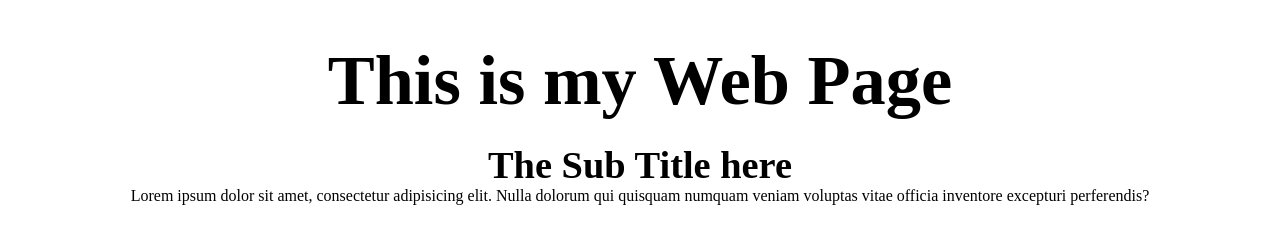
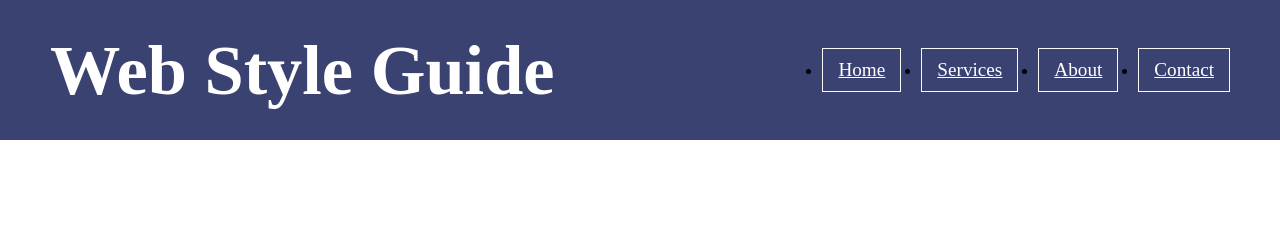
Before and after one commit to jsMarko/project-4, a plain HTML site: page index.html in a window 1280 px wide. Drawn offline with Linux system fonts and the light colour scheme.

Commit message:
Added header, new h1 title, nav mernus

```diff
--- a/css/styles.css
+++ b/css/styles.css
@@ -5,15 +5,35 @@
 }
 
 body {
-   text-align: center;
 }
 
-h1 {
-   font-size: 4.4rem;
-   margin-top: 40px;
+header {
+   height: 140px;
+   background-color: #3a4272;
+   display: flex;
+   justify-content: space-between;
+   align-items: center;
 }
 
-h2 {
-   font-size: 2.4rem;
-   margin-top: 1.4rem;
+header h1 {
+   font-size: 4.4rem;
+   color: #fff;
+   margin-left: 50px;
 }
+
+header ul {
+   margin-right: 50px;
+   display: flex;
+}
+
+header li + li {
+   margin-left: 20px;
+}
+
+header ul li a {
+   display: block;
+   color: #fff;
+   padding: 10px 15px;
+   border: 1px solid #f9f9f9;
+   font-size: 1.2rem;
+}
--- a/index.html
+++ b/index.html
@@ -1,16 +1,20 @@
 <!DOCTYPE html>
-<html lang="eng">
+<html lang="en">
    <head>
-      <title>Terminal HTML</title>
+      <meta charset="UTF-8" />
+      <meta name="viewport" content="width=device-width, initial-scale=1.0" />
+      <title>Web Style Guide</title>
       <link rel="stylesheet" href="css/styles.css" />
    </head>
    <body>
-      <h1 class="main-title">This is my Web Page</h1>
-      <h2 class="sub-title">The Sub Title here</h2>
-      <p>
-         Lorem ipsum dolor sit amet, consectetur adipisicing elit. Nulla dolorum
-         qui quisquam numquam veniam voluptas vitae officia inventore excepturi
-         perferendis?
-      </p>
+      <header class="main-header">
+         <h1 class="main-title">Web Style Guide</h1>
+         <ul>
+            <li><a href="">Home</a></li>
+            <li><a href="">Services</a></li>
+            <li><a href="">About</a></li>
+            <li><a href="">Contact</a></li>
+         </ul>
+      </header>
    </body>
 </html>
```
